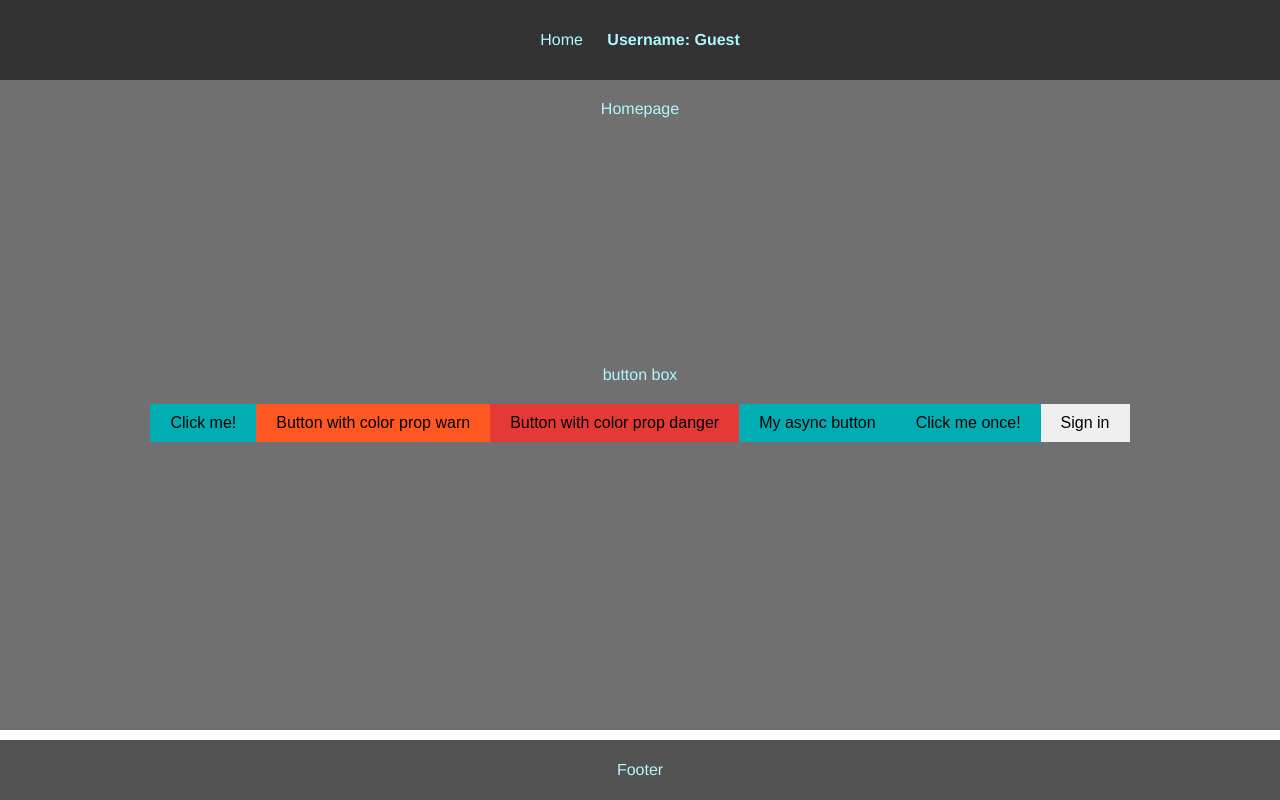
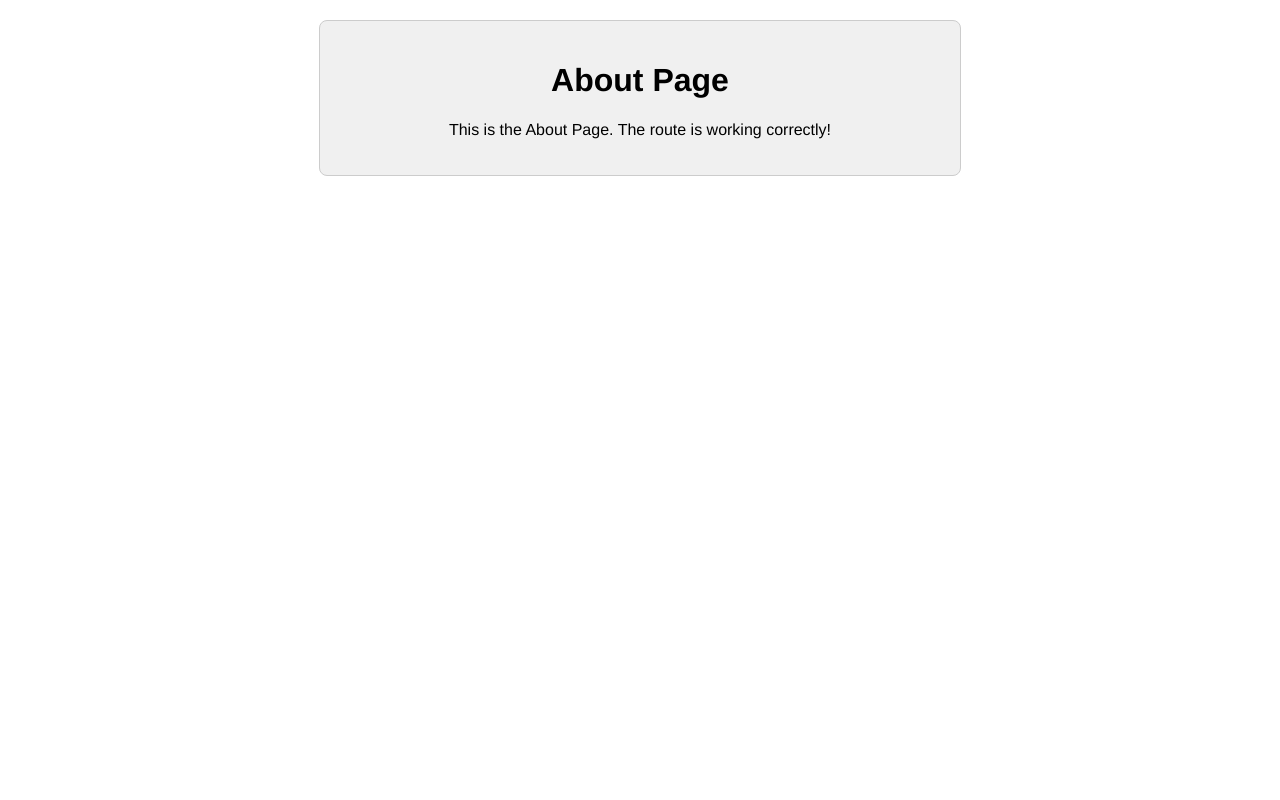
Before and after one commit to RomainBilly0/TP3-4VUE, a Vue app: page /conversations in a window 1280 px wide. Built offline with nearby package versions, Linux system fonts and the light colour scheme.

Commit message:
TP4 Exercises 5 and 6

```diff
--- a/package.json
+++ b/package.json
@@ -10,6 +10,7 @@
   "dependencies": {
     "core-js": "^3.8.3",
     "vue": "^3.2.13",
+    "vue-router": "^4.4.5",
     "vuex": "^4.1.0"
   },
   "devDependencies": {
--- a/src/App.vue
+++ b/src/App.vue
@@ -1,11 +1,10 @@
 <template>
   <div id="app">
-    <base-layout/>
+    <router-view />
   </div>
 </template>
 
 <script setup lang="js">
-import BaseLayout from "@/components/BaseLayout.vue";
 </script>
 
 <style>
@@ -15,4 +14,4 @@ import BaseLayout from "@/components/BaseLayout.vue";
   -moz-osx-font-smoothing: grayscale;
   text-align: center;
 }
-</style>/
+</style>
--- a/src/components/BaseLayout.vue
+++ b/src/components/BaseLayout.vue
@@ -5,8 +5,8 @@ import HomePage from "@/pages/HomePage.vue";
 
 <template>
   <div id="main_template">
-    <home-page />
-    <base-footer/>
+    <HomePage />
+    <BaseFooter />
   </div>
 </template>
 
--- a/src/main.js
+++ b/src/main.js
@@ -1,7 +1,11 @@
 import { createApp } from 'vue';
 import App from './App.vue';
 import store from './store';
+import router from './router';
 
 const app = createApp(App);
+
 app.use(store);
+app.use(router);
+
 app.mount('#app');
--- /dev/null
+++ b/src/pages/ConversationIndexPage.vue
@@ -0,0 +1,22 @@
+<script setup>
+</script>
+
+<template>
+  <div class="placeholder">
+    <h1>About Page</h1>
+    <p>This is the About Page. The route is working correctly!</p>
+  </div>
+</template>
+
+<style scoped>
+.placeholder {
+  text-align: center;
+  padding: 20px;
+  font-family: Avenir, Helvetica, Arial, sans-serif;
+  background-color: #f0f0f0;
+  border: 1px solid #ccc;
+  border-radius: 8px;
+  margin: 20px auto;
+  max-width: 600px;
+}
+</style>
```
Also changed, not shown: src/router/index.js (added, +21 -0 lines), 1 other file (tests, documents, lock files or other folders).
